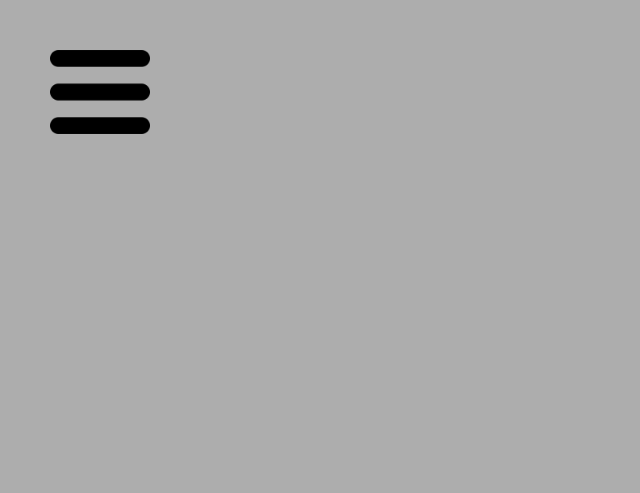
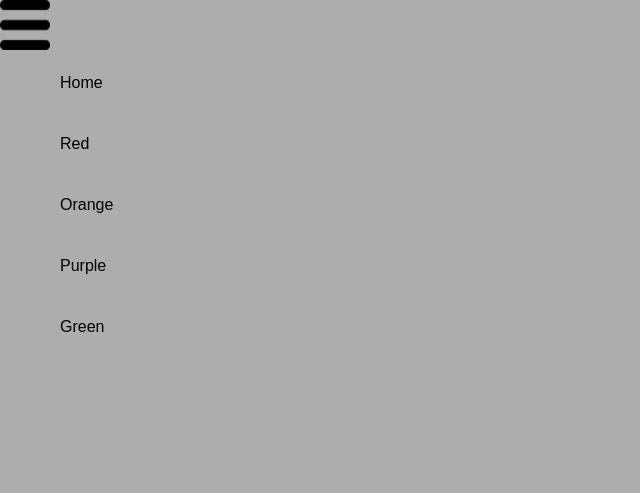
Before and after one commit to mariekebotman/colortoggle, a plain HTML site: page index.html in a window 1280 px wide. Shown: the whole page, without its empty margins (0-640 px from the left). Drawn offline with Linux system fonts and the light colour scheme.

Commit message:
Update index.html

```diff
--- a/index.html
+++ b/index.html
@@ -1,28 +1,29 @@
 <!DOCTYPE html>
 <html lang="en">
-<head>
-    <meta charset="UTF-8">
-    <meta http-equiv="X-UA-Compatible" content="IE=edge">
-    <meta name="viewport" content="width=device-width, initial-scale=1.0">
-    <title>Color toggle</title>
-    <script defer src="index.js"></script>
-    <link rel="stylesheet" type="text/css" href="main.css">
-
-</head>
-<body class="body">
-    <nav>
-        <img class="hamburgermenu" src="hamburger-menu.png" alt="hamburger menu" width="100"/>
-    </nav>
-
-    <aside class="colormenu">
-        <ul>
-            <li id="btn-grey" class="home">Home</li>
-            <li id="btn-red" class="red">Rood</li>
-            <li id="btn-orange" class="orange">Oranje</li>
-            <li id="btn-purple" class="purple">Paars</li>
-            <li id="btn-green" class="green">Groen</li>
+  <head>
+    <meta charset="UTF-8" />
+    <meta name="viewport" content="width=device-width, initial-scale=1.0" />
+    <title>Color Toggle</title>
+    <link rel="stylesheet" href="main.css" />
+    <script src="index.js" defer></script>
+  </head>
+  <body>
+    <header>
+      <div class="hamburger">
+        <img
+          src="hamburger-menu.png"
+          alt="hamburger menu"
+          width="50px"
+          height="50px"
+        />
+        <ul class="color__menu--hide">
+          <li class="color--home">Home</li>
+          <li class="color--red">Red</li>
+          <li class="color--orange">Orange</li>
+         <li class="color--purple">Purple</li>
+          <li class="color--green">Green</li>
         </ul>
-    </aside>
-
-</body>
+      </div>
+    </header>
+  </body>
 </html>
```
